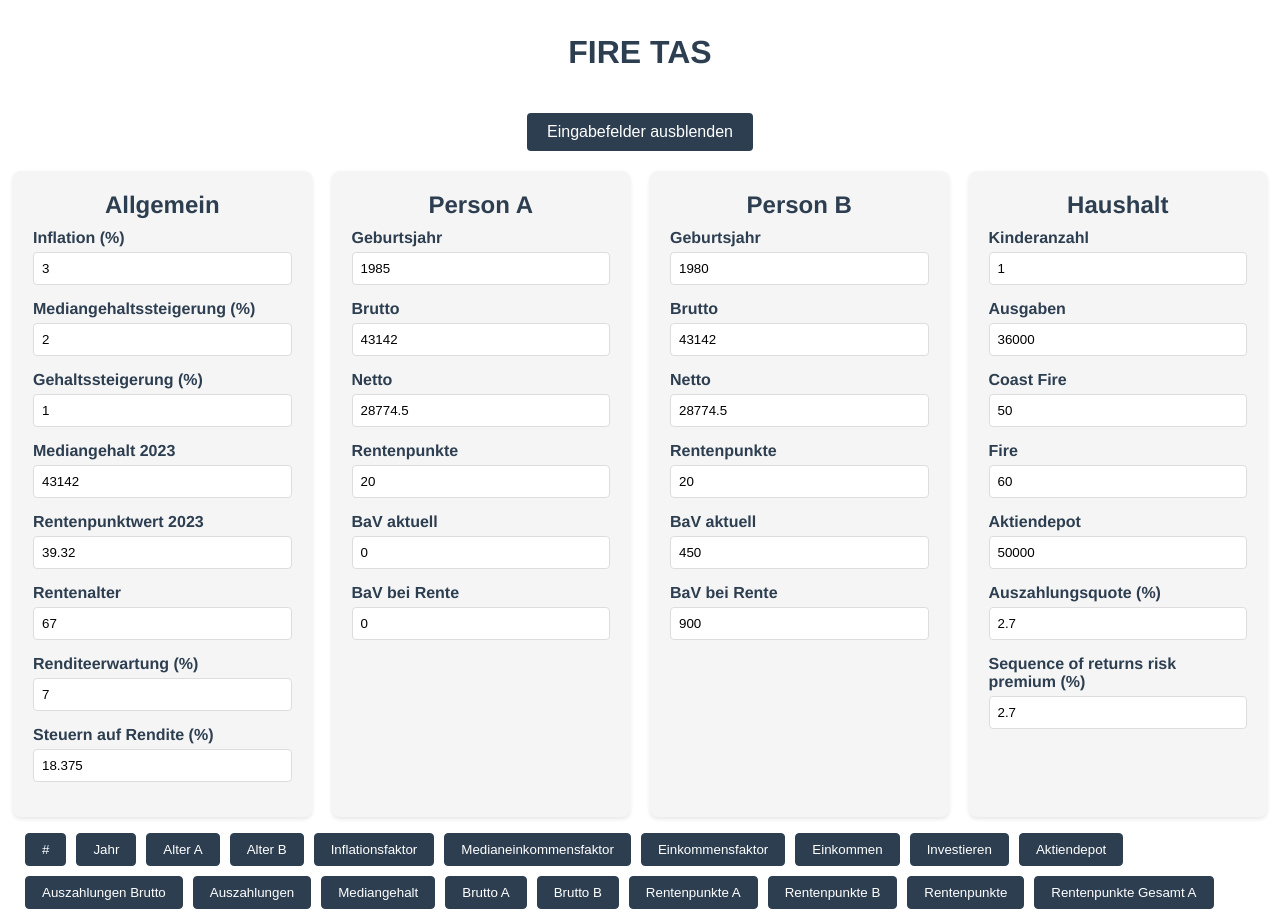
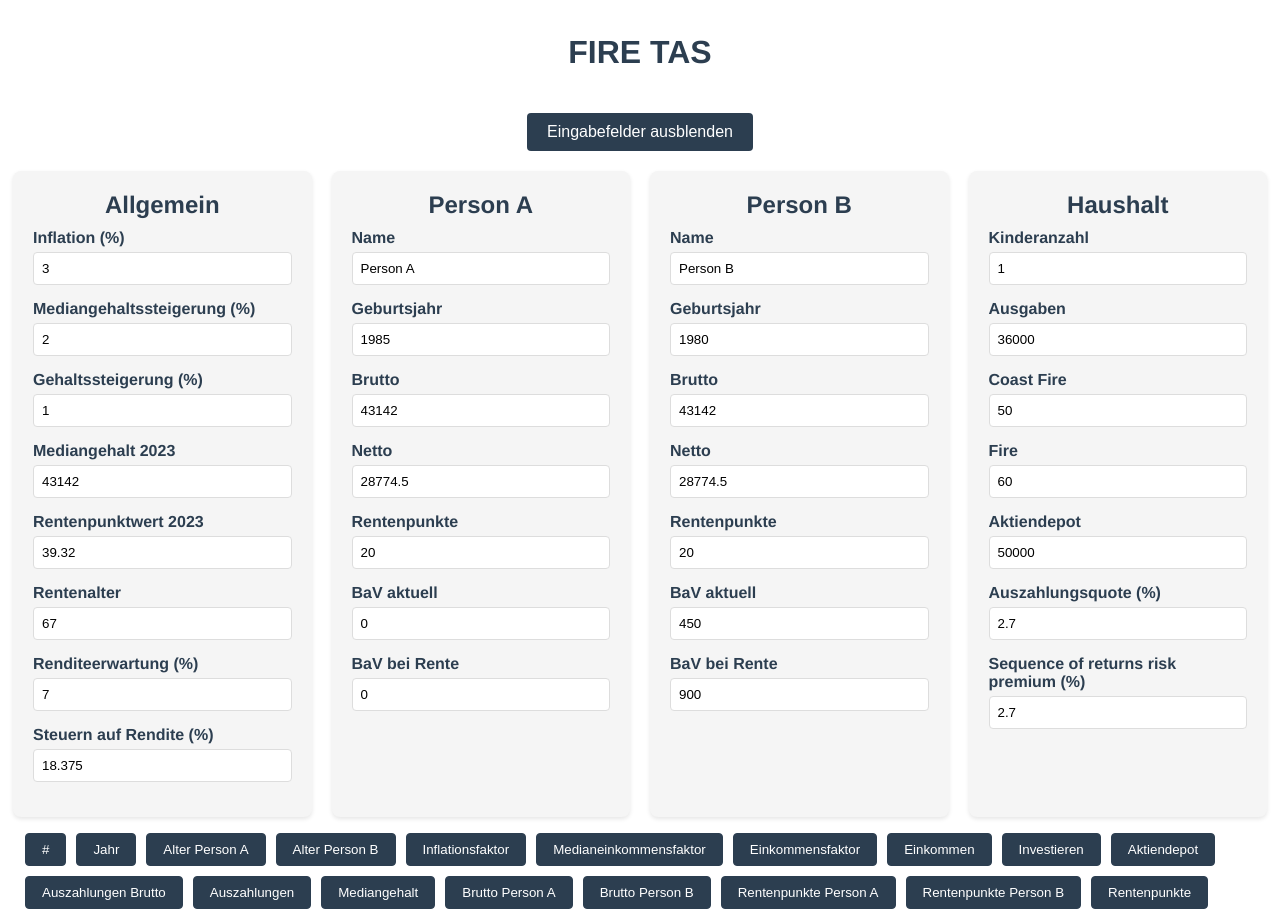
Before and after one commit to damoon/fire-tas, a Vue app: page /#/ in a window 1280 px wide. Shown: the top 917 px of the page. Built offline with nearby package versions, Linux system fonts and the light colour scheme.

Commit message:
added names / extracted column visibility

```diff
--- a/index.html
+++ b/index.html
@@ -1,4 +1,4 @@
-<!DOCTYPE html>
+<!doctype html>
 <html lang="en">
   <head>
     <meta charset="UTF-8" />
--- a/src/components/DataTable.vue
+++ b/src/components/DataTable.vue
@@ -103,7 +103,12 @@
 
 <script lang="ts">
 import { defineComponent, PropType } from "vue";
-import type { FormData, Columns, YearlyDataRow } from "@/types";
+import type {
+  FormData,
+  Columns,
+  YearlyDataRow,
+  ColumnVisibility,
+} from "@/types";
 import { calculateTaxableRate, grossToNetRetired } from "./taxes";
 
 export default defineComponent({
@@ -118,60 +123,45 @@ export default defineComponent({
 
   data() {
     return {
-      columns: {
-        index: { visible: true, label: "#" },
-        year: { visible: true, label: "Jahr" },
-        ageA: { visible: true, label: "Alter A" },
-        ageB: { visible: true, label: "Alter B" },
-        inflationFactor: { visible: true, label: "Inflationsfaktor" },
-        medianSalaryIncreaseFactor: {
-          visible: true,
-          label: "Medianeinkommensfaktor",
-        },
-        salaryIncreaseFactor: {
-          visible: true,
-          label: "Einkommensfaktor",
-        },
-        earnings: { visible: true, label: "Einkommen" },
-        investment: { visible: true, label: "Investieren" },
-        totalInvested: { visible: true, label: "Aktiendepot" },
-        grossPayout: { visible: true, label: "Auszahlungen Brutto" },
-        netPayout: { visible: true, label: "Auszahlungen" },
-        medianSalary: { visible: true, label: "Mediangehalt" },
-        grossA: { visible: true, label: "Brutto A" },
-        grossB: { visible: true, label: "Brutto B" },
-        retirementPointsA: { visible: true, label: "Rentenpunkte A" },
-        retirementPointsB: { visible: true, label: "Rentenpunkte B" },
-        retirementPoints: { visible: true, label: "Rentenpunkte" },
-        retirementPointsTotalA: {
-          visible: true,
-          label: "Rentenpunkte Gesamt A",
-        },
-        retirementPointsTotalB: {
-          visible: true,
-          label: "Rentenpunkte Gesamt B",
-        },
-        retirementPointsTotal: {
-          visible: true,
-          label: "Rentenpunkte Gesamt",
-        },
-        retirementPointValue: {
-          visible: true,
-          label: "Rentenpunktewert",
-        },
-        retirementGross: { visible: true, label: "Altersrente Brutto" },
-        retirementNet: { visible: true, label: "Altersrente Netto" },
-        income: { visible: true, label: "Einnahmen" },
-        expenses: { visible: true, label: "Ausgaben" },
-      } as Columns,
+      columnVisibility: {
+        index: true,
+        year: true,
+        ageA: true,
+        ageB: true,
+        inflationFactor: true,
+        medianSalaryIncreaseFactor: true,
+        salaryIncreaseFactor: true,
+        earnings: true,
+        investment: true,
+        totalInvested: true,
+        grossPayout: true,
+        netPayout: true,
+        medianSalary: true,
+        grossA: true,
+        grossB: true,
+        retirementPointsA: true,
+        retirementPointsB: true,
+        retirementPoints: true,
+        retirementPointsTotalA: true,
+        retirementPointsTotalB: true,
+        retirementPointsTotal: true,
+        retirementPointValue: true,
+        retirementGross: true,
+        retirementNet: true,
+        income: true,
+        expenses: true,
+      } as ColumnVisibility,
     };
   },
 
   methods: {
     toggleColumn(columnKey: string): void {
-      if (this.columns[columnKey]) {
-        this.columns[columnKey].visible = !this.columns[columnKey].visible;
-        localStorage.setItem("tableColumnState", JSON.stringify(this.columns));
+      if (this.columnVisibility[columnKey] !== undefined) {
+        this.columnVisibility[columnKey] = !this.columnVisibility[columnKey];
+        localStorage.setItem(
+          "tableColumnVisibility",
+          JSON.stringify(this.columnVisibility),
+        );
       }
     },
     formatCurrency(value: number): string {
@@ -183,6 +173,105 @@ export default defineComponent({
   },
 
   computed: {
+    columns(): Columns {
+      return {
+        index: { visible: this.columnVisibility.index, label: "#" },
+        year: { visible: this.columnVisibility.year, label: "Jahr" },
+        ageA: {
+          visible: this.columnVisibility.ageA,
+          label: "Alter " + this.formData.personA.name,
+        },
+        ageB: {
+          visible: this.columnVisibility.ageB,
+          label: "Alter " + this.formData.personB.name,
+        },
+        inflationFactor: {
+          visible: this.columnVisibility.inflationFactor,
+          label: "Inflationsfaktor",
+        },
+        medianSalaryIncreaseFactor: {
+          visible: this.columnVisibility.medianSalaryIncreaseFactor,
+          label: "Medianeinkommensfaktor",
+        },
+        salaryIncreaseFactor: {
+          visible: this.columnVisibility.salaryIncreaseFactor,
+          label: "Einkommensfaktor",
+        },
+        earnings: {
+          visible: this.columnVisibility.earnings,
+          label: "Einkommen",
+        },
+        investment: {
+          visible: this.columnVisibility.investment,
+          label: "Investieren",
+        },
+        totalInvested: {
+          visible: this.columnVisibility.totalInvested,
+          label: "Aktiendepot",
+        },
+        grossPayout: {
+          visible: this.columnVisibility.grossPayout,
+          label: "Auszahlungen Brutto",
+        },
+        netPayout: {
+          visible: this.columnVisibility.netPayout,
+          label: "Auszahlungen",
+        },
+        medianSalary: {
+          visible: this.columnVisibility.medianSalary,
+          label: "Mediangehalt",
+        },
+        grossA: {
+          visible: this.columnVisibility.grossA,
+          label: "Brutto " + this.formData.personA.name,
+        },
+        grossB: {
+          visible: this.columnVisibility.grossB,
+          label: "Brutto " + this.formData.personB.name,
+        },
+        retirementPointsA: {
+          visible: this.columnVisibility.retirementPointsA,
+          label: "Rentenpunkte " + this.formData.personA.name,
+        },
+        retirementPointsB: {
+          visible: this.columnVisibility.retirementPointsB,
+          label: "Rentenpunkte " + this.formData.personB.name,
+        },
+        retirementPoints: {
+          visible: this.columnVisibility.retirementPoints,
+          label: "Rentenpunkte",
+        },
+        retirementPointsTotalA: {
+          visible: this.columnVisibility.retirementPointsTotalA,
+          label: "Rentenpunkte Gesamt " + this.formData.personA.name,
+        },
+        retirementPointsTotalB: {
+          visible: this.columnVisibility.retirementPointsTotalB,
+          label: "Rentenpunkte Gesamt " + this.formData.personB.name,
+        },
+        retirementPointsTotal: {
+          visible: this.columnVisibility.retirementPointsTotal,
+          label: "Rentenpunkte Gesamt",
+        },
+        retirementPointValue: {
+          visible: this.columnVisibility.retirementPointValue,
+          label: "Rentenpunktewert",
+        },
+        retirementGross: {
+          visible: this.columnVisibility.retirementGross,
+          label: "Altersrente Brutto",
+        },
+        retirementNet: {
+          visible: this.columnVisibility.retirementNet,
+          label: "Altersrente Netto",
+        },
+        income: { visible: this.columnVisibility.income, label: "Einnahmen" },
+        expenses: {
+          visible: this.columnVisibility.expenses,
+          label: "Ausgaben",
+        },
+      };
+    },
     yearlyData(): YearlyDataRow[] {
       const currentYear = new Date().getFullYear();
       const birthYearA = this.formData.personA.birthYear;
@@ -192,15 +281,15 @@ export default defineComponent({
       const maxYear = Math.max(birthYearA + 100, birthYearB + 100);
       const coastYear = Math.min(
         birthYearA + this.formData.household.coastAge,
-        birthYearB + this.formData.household.coastAge
+        birthYearB + this.formData.household.coastAge,
       );
       let fireYear = Math.min(
         birthYearA + this.formData.household.fireAge,
-        birthYearB + this.formData.household.fireAge
+        birthYearB + this.formData.household.fireAge,
       );
       const retirementYear = Math.min(
         birthYearA + this.formData.general.retirementAge,
-        birthYearB + this.formData.general.retirementAge
+        birthYearB + this.formData.general.retirementAge,
       );
       if (fireYear > retirementYear) {
         fireYear = retirementYear;
@@ -220,15 +309,15 @@ export default defineComponent({
         const yearsSinceStart = year - currentYear;
         const inflationFactor = Math.pow(
           1 + this.formData.general.inflation / 100,
-          yearsSinceStart
+          yearsSinceStart,
         );
         const salaryIncreaseFactor = Math.pow(
           1 + this.formData.general.salaryIncrease / 100,
-          yearsSinceStart
+          yearsSinceStart,
         );
         const medianSalaryIncreaseFactor = Math.pow(
           1 + this.formData.general.medianSalaryIncrease / 100,
-          yearsSinceStart
+          yearsSinceStart,
         );
 
         let earnings = 0;
@@ -299,7 +388,7 @@ export default defineComponent({
         }
         const retirementNet = grossToNetRetired(
           retirementGross,
-          taxableRate
+          taxableRate,
         ).netPension;
 
         const income = netPayout + retirementNet + earnings - investment;
@@ -348,10 +437,12 @@ export default defineComponent({
   },
 
   mounted() {
-    const savedColumnState = localStorage.getItem("tableColumnState");
-    if (savedColumnState) {
-      const savedColumns = JSON.parse(savedColumnState);
-      this.columns = { ...this.columns, ...savedColumns };
+    const savedVisibility = localStorage.getItem("tableColumnVisibility");
+    if (savedVisibility) {
+      this.columnVisibility = {
+        ...this.columnVisibility,
+        ...JSON.parse(savedVisibility),
+      };
     }
   },
 });
--- a/src/components/FireTas.vue
+++ b/src/components/FireTas.vue
@@ -71,6 +71,10 @@
       <section class="form-section">
         <h2>Person A</h2>
         <div class="input-group">
+          <label>Name</label>
+          <input type="text" v-model="formData.personA.name" />
+        </div>
+        <div class="input-group">
           <label>Geburtsjahr</label>
           <input type="number" v-model="formData.personA.birthYear" />
         </div>
@@ -106,6 +110,10 @@
       <!-- Person B Section -->
       <section class="form-section">
         <h2>Person B</h2>
+        <div class="input-group">
+          <label>Name</label>
+          <input type="text" v-model="formData.personB.name" />
+        </div>
         <div class="input-group">
           <label>Geburtsjahr</label>
           <input type="number" v-model="formData.personB.birthYear" />
@@ -219,6 +227,7 @@ export default defineComponent({
           returnTax: 18.375,
         },
         personA: {
+          name: "Person A",
           birthYear: 1985,
           gross: 43142,
           net: 28774.5,
@@ -227,6 +236,7 @@ export default defineComponent({
           companyPension: 0,
         },
         personB: {
+          name: "Person B",
           birthYear: 1980,
           gross: 43142,
           net: 28774.5,
--- a/src/types/index.ts
+++ b/src/types/index.ts
@@ -10,6 +10,7 @@ export interface GeneralData {
 }
 
 export interface PersonData {
+  name: string;
   birthYear: number;
   gross: number;
   net: number;
@@ -43,6 +44,9 @@ export interface Column {
 export interface Columns {
   [key: string]: Column;
 }
+export interface ColumnVisibility {
+  [key: string]: boolean;
+}
 
 export interface YearlyDataRow {
   index: number;
```
Also changed, not shown: src/components/taxes.ts (+5 -5 lines).
